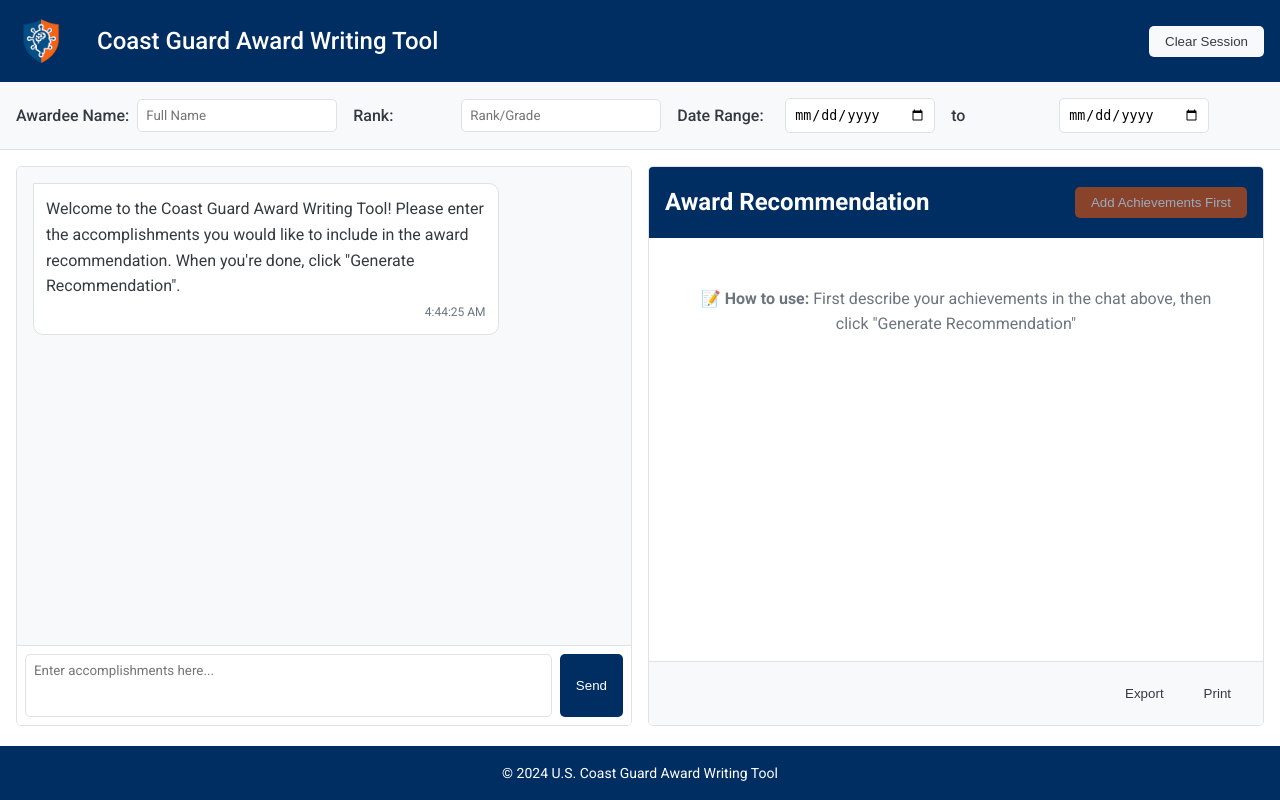
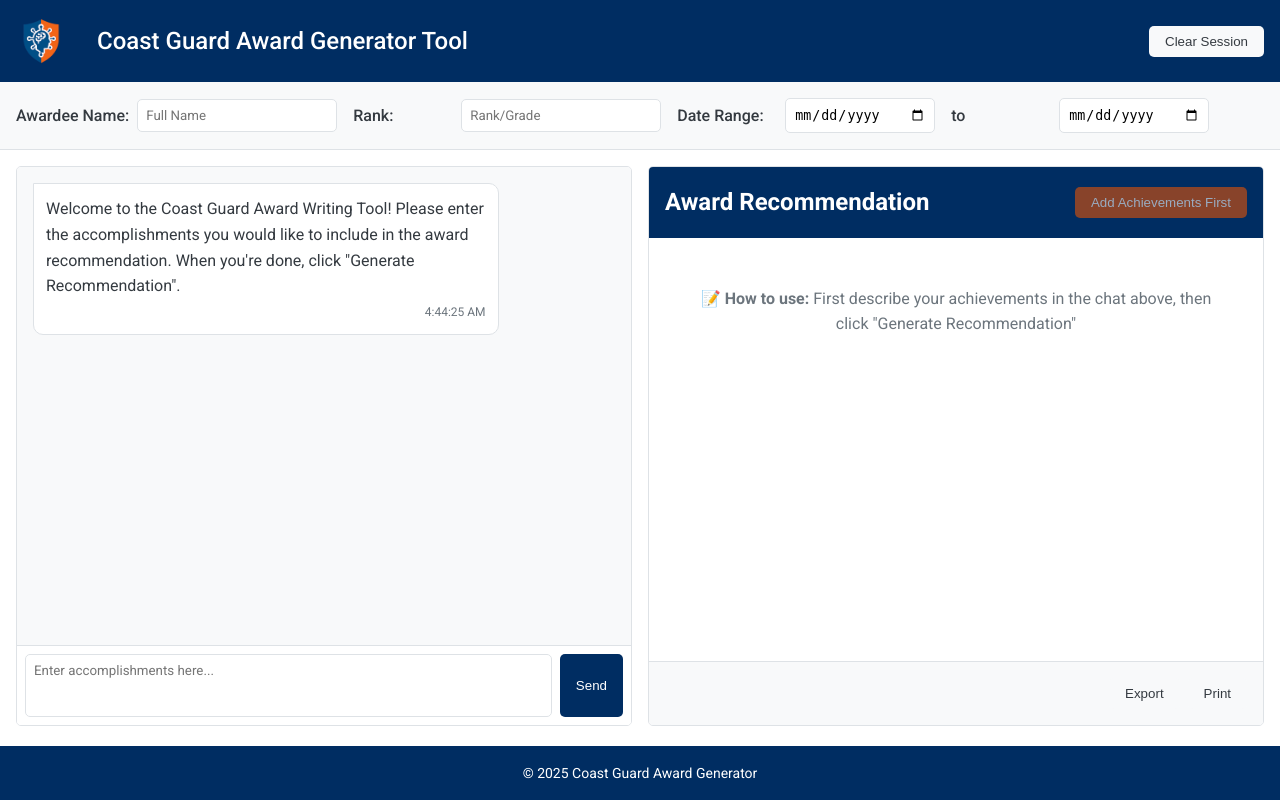
Before and after one commit to DevinGreenwell/award-generator, a Flask app: page / in a window 1280 px wide. Run offline with Flask 3, Linux system fonts and the light colour scheme; data that the repository does not hold is empty.

Commit message:
Header Changes

```diff
--- a/src/templates/index.html
+++ b/src/templates/index.html
@@ -13,7 +13,7 @@
         <header>
             <div class="logo">
                 <img src="{{ url_for('static', filename='img/cg-tools.png') }}" alt="Coast Guard Logo" class="logo-image">
-                <h1>Coast Guard Award Writing Tool</h1>
+                <h1>Coast Guard Award Generator Tool</h1>
             </div>
             <div class="session-controls">
                 <button id="clearSessionBtn" class="btn">Clear Session</button>
@@ -80,7 +80,7 @@
 
         <!-- Footer -->
         <footer>
-            <p>&copy; 2024 U.S. Coast Guard Award Writing Tool</p>
+            <p>&copy; 2025 Coast Guard Award Generator</p>
         </footer>
     </div>
 
```
